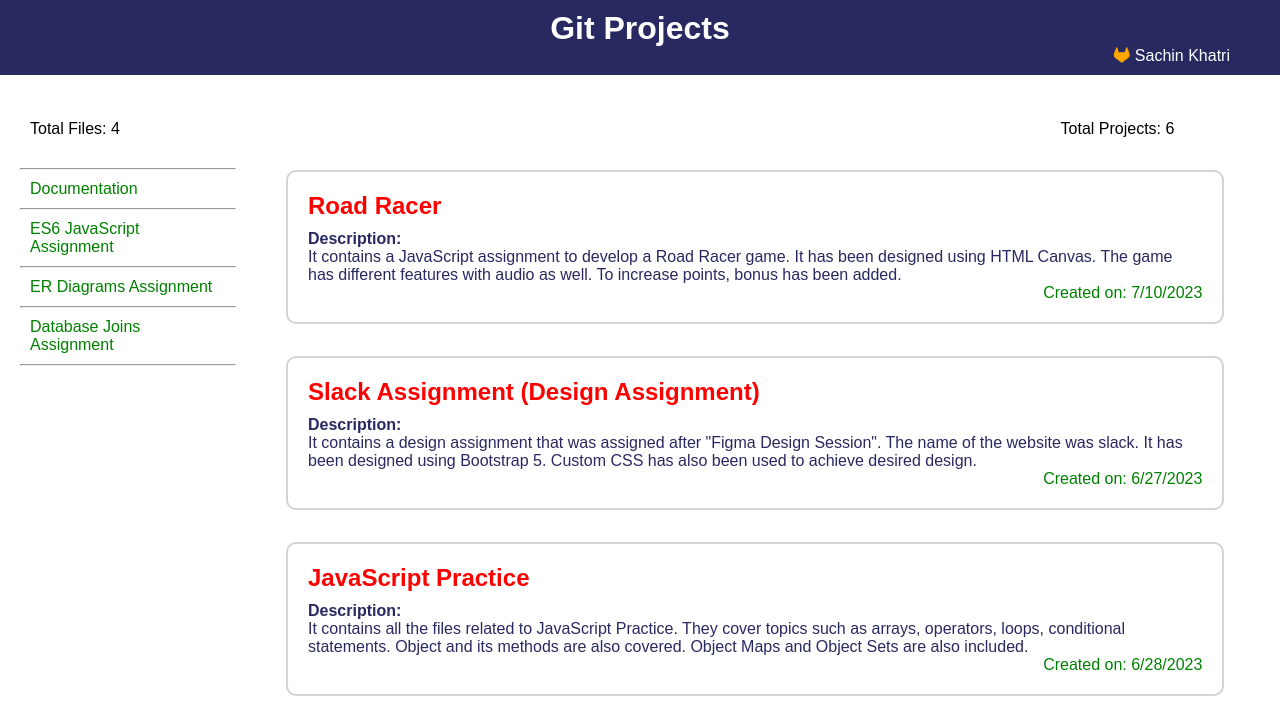
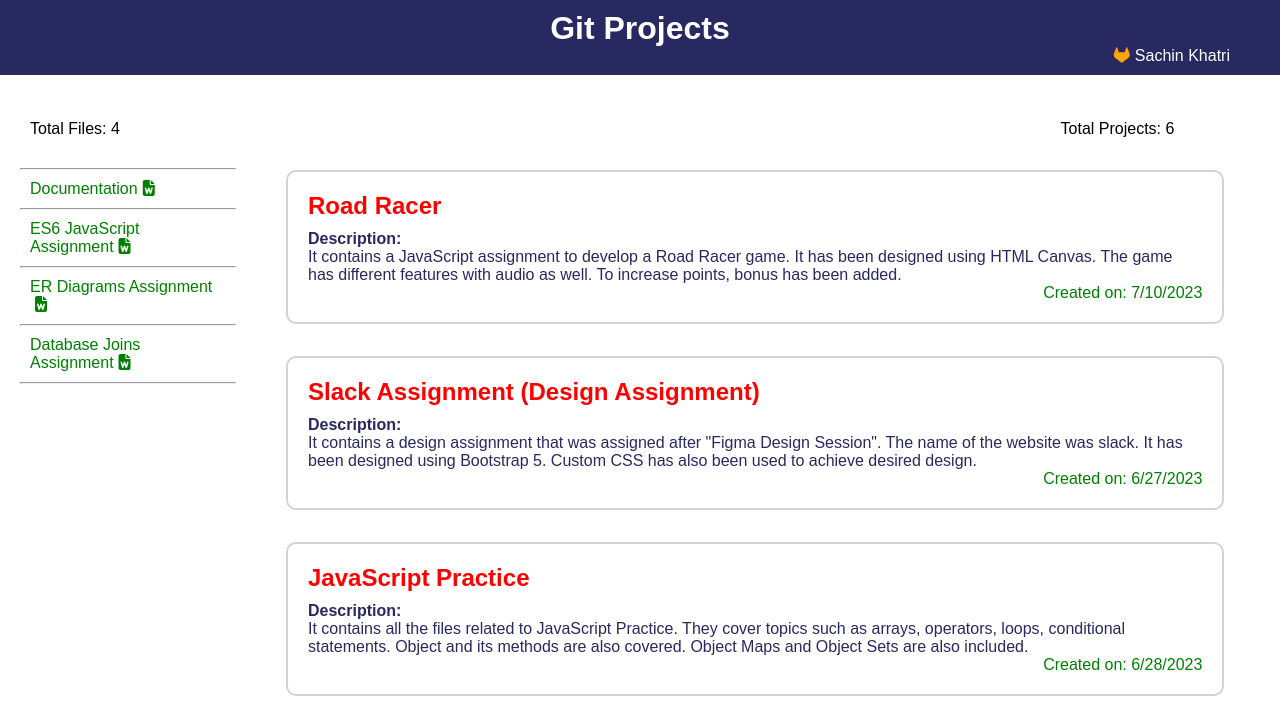
Before and after one commit to SachinKhatri53/static-website, a plain HTML site: page index.html in a window 1280 px wide. Shown: the top 725 px of the page. Drawn offline with Linux system fonts and the light colour scheme; a web font is replaced by a local one.

Commit message:
feat: add docx icon

```diff
--- a/css/style.css
+++ b/css/style.css
@@ -55,6 +55,9 @@ header .profile i{
 .document a :hover{
     background-color: green;
     color: white;
+}
+.fa-file-word{
+    margin-left: 5px;
 }
 .project{
     position: relative;
@@ -130,6 +133,7 @@ footer{
     .document a{
         color: white;
     }
+
     .project{
         padding: 0 10px 20px 10px;
         left: 37vw;
--- a/index.html
+++ b/index.html
@@ -40,22 +40,22 @@
                 <ul>
                     <a href="https://docs.google.com/document/d/17AKYCmEHrg5_3eKLsUc2mGzL8GMnMuN5jcha3GX9qos"
                         target="_blank">
-                        <li>Documentation</li>
+                        <li>Documentation<i class="fa-solid fa-file-word"></i></li>
                     </a>
                     <hr>
                     <a href="https://docs.google.com/document/d/14Jm9dNn85kT336tnOf-G-YCg7y1X3DHnNc99U6PD1XE"
                         target="_blank">
-                        <li>ES6 JavaScript Assignment</li>
+                        <li>ES6 JavaScript Assignment<i class="fa-solid fa-file-word"></i></li>
                     </a>
                     <hr>
                     <a href="https://docs.google.com/document/d/1JeFXX-OvYcS-5SB_GrFRrABySgsHeLosXFdTvVg3FYg"
                         target="_blank">
-                        <li>ER Diagrams Assignment</li>
+                        <li>ER Diagrams Assignment<i class="fa-solid fa-file-word"></i></li>
                     </a>
                     <hr>
                     <a href="https://docs.google.com/document/d/1fvKMf1SyH0dVThcz4-vJl8XDmcss5HfXdQTSFYaUPxI"
                         target="_blank">
-                        <li>Database Joins Assignment</li>
+                        <li>Database Joins Assignment<i class="fa-solid fa-file-word"></i></li>
                     </a>
                     <hr>
 
```
